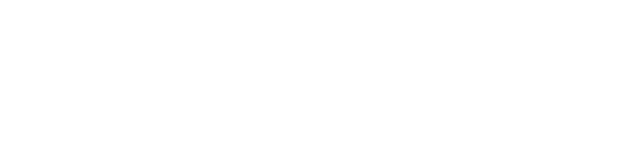
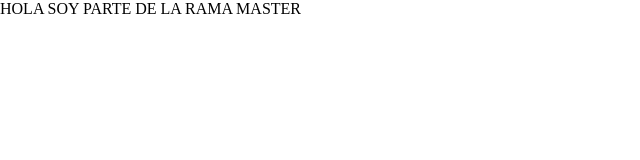
Before and after one commit to Camilafille/my-prueba, a plain HTML site: page index.html in a window 1280 px wide. Shown: the whole page, without its empty margins (0-640 px from the left). Drawn offline with Linux system fonts and the light colour scheme.

Commit message:
mi cambio

```diff
--- a/index.html
+++ b/index.html
@@ -9,7 +9,7 @@
 </head>
 <body>
     <header>
-
+<p>HOLA SOY PARTE DE LA RAMA MASTER</p>
     </header>
     <main>
 
```
